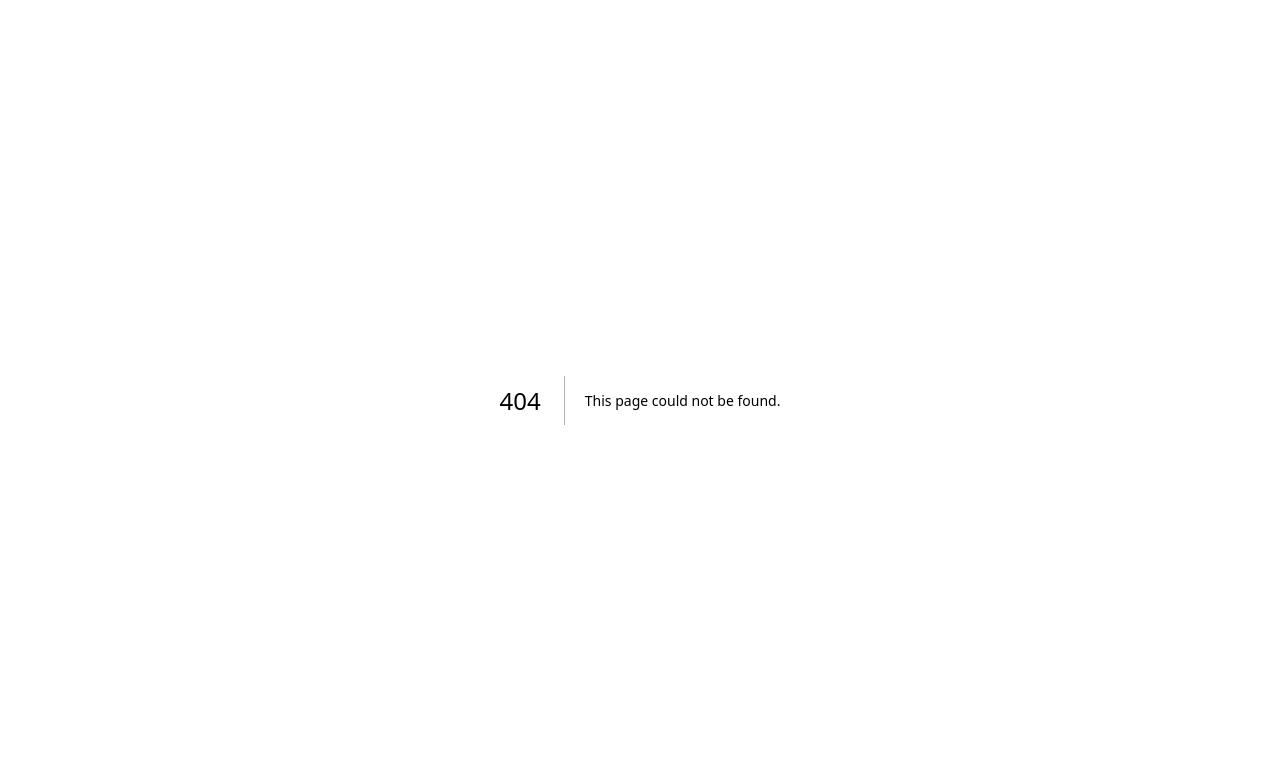
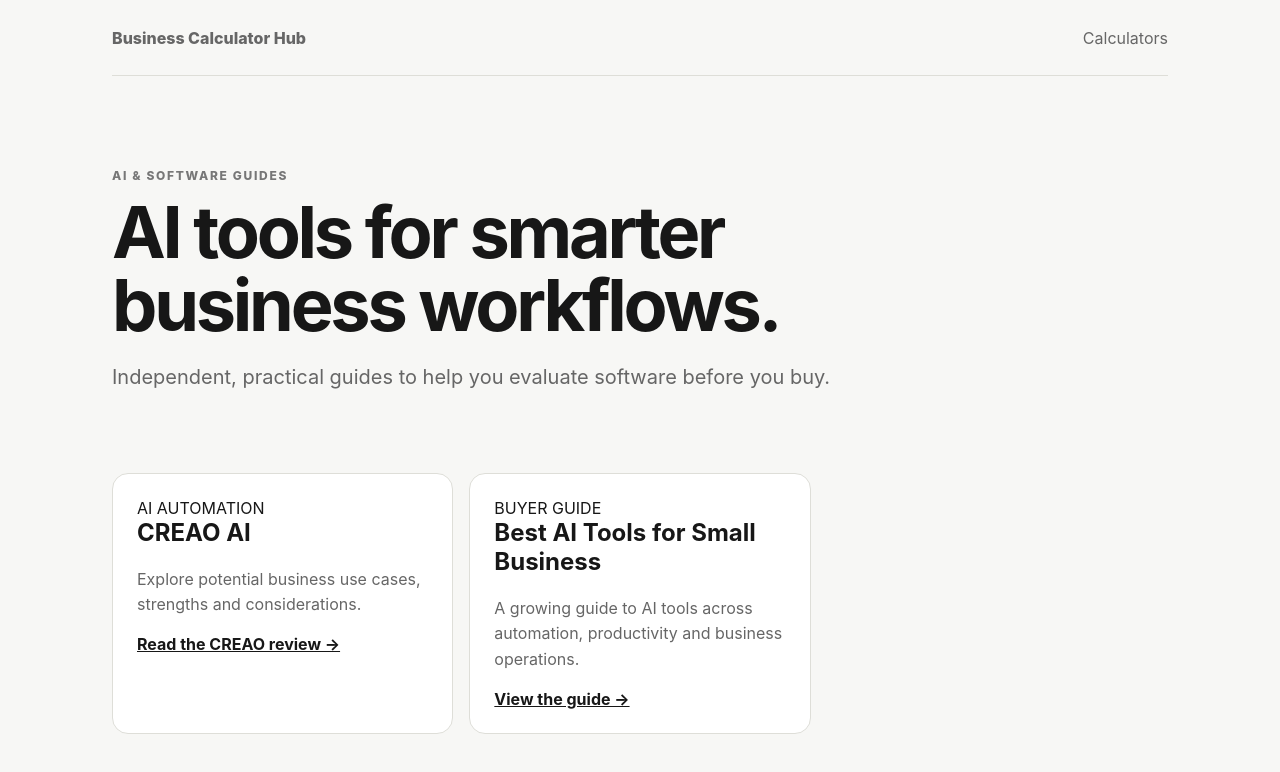
Before and after one commit to luizferdazzi-commits/business-calculator-hub, a Next.js app: page /ai-tools in a window 1280 px wide. Before the commit this address had no page. Shown: the top 772 px of the page. Built offline with nearby package versions, Linux system fonts and the light colour scheme.

Commit message:
Add AI tools hub page

```diff
--- /dev/null
+++ b/app/ai-tools/page.tsx
@@ -0,0 +1,6 @@
+import type { Metadata } from 'next';
+import Link from 'next/link';
+
+export const metadata: Metadata = { title: 'AI Tools for Small Business', description: 'Practical AI software guides for entrepreneurs, freelancers and small businesses.', alternates: { canonical: '/ai-tools' } };
+
+export default function AiTools() { return <main className="shell"><header className="header"><Link className="brand" href="/">Business Calculator Hub</Link><Link href="/">Calculators</Link></header><section className="hero"><p className="eyebrow">AI & SOFTWARE GUIDES</p><h1>AI tools for smarter business workflows.</h1><p className="lead">Independent, practical guides to help you evaluate software before you buy.</p></section><section className="cards"><article><span className="tag">AI AUTOMATION</span><h2>CREAO AI</h2><p>Explore potential business use cases, strengths and considerations.</p><Link href="/ai-tools/creao">Read the CREAO review →</Link></article><article><span className="tag">BUYER GUIDE</span><h2>Best AI Tools for Small Business</h2><p>A growing guide to AI tools across automation, productivity and business operations.</p><Link href="/ai-tools/best-ai-tools-for-small-business">View the guide →</Link></article></section></main>; }
```
